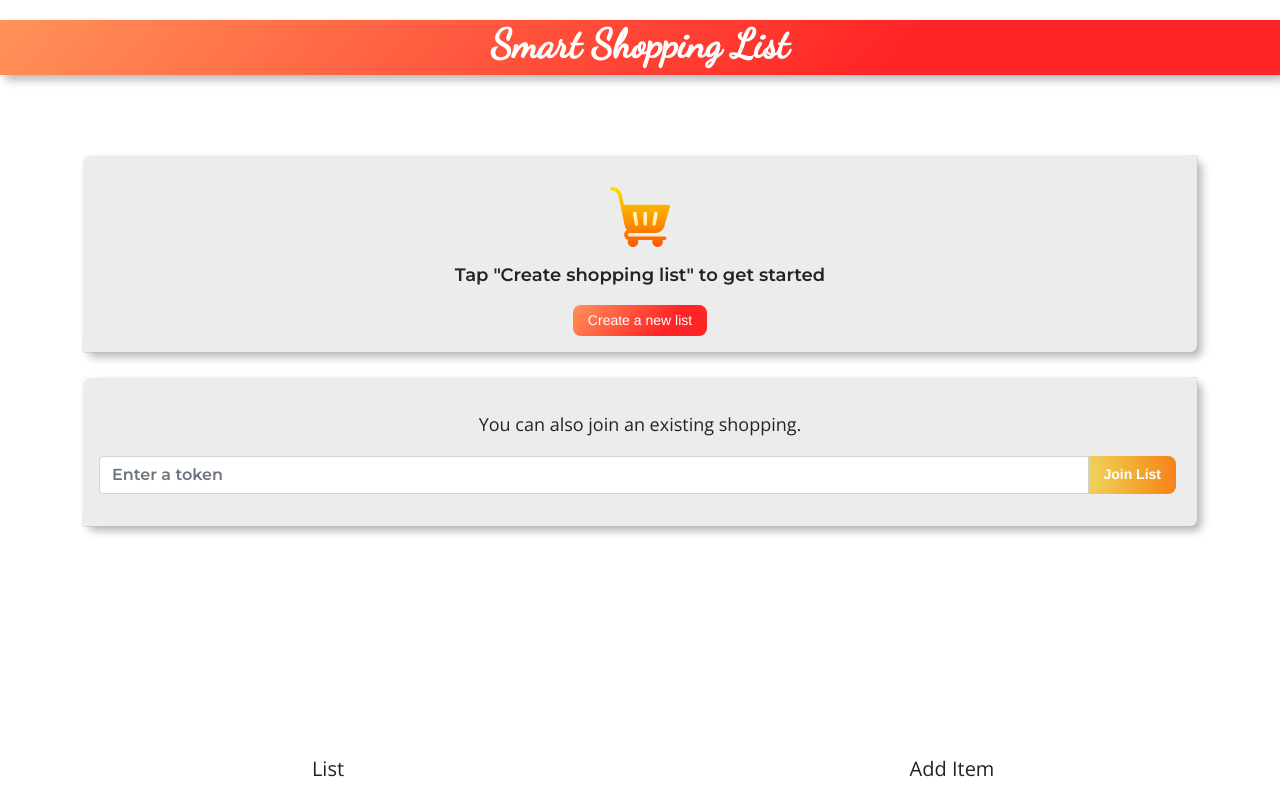
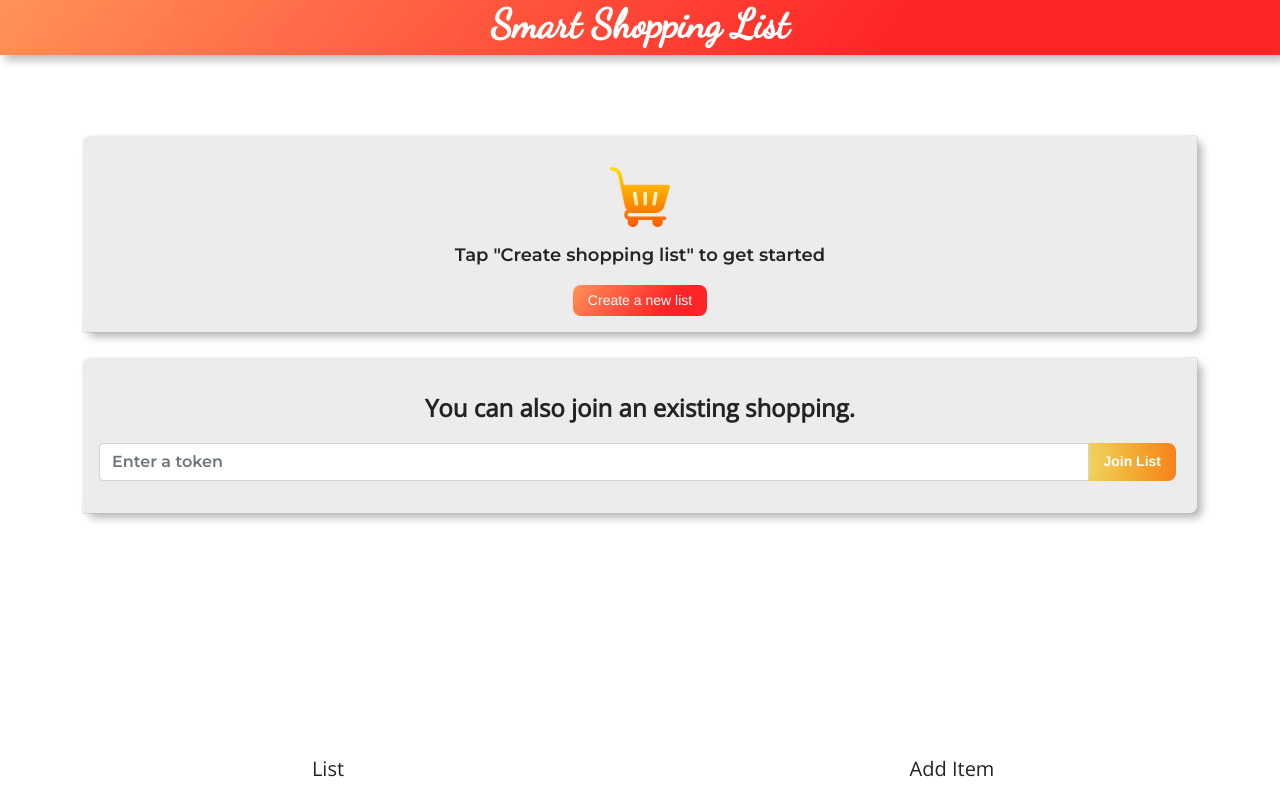
Before and after one commit to the-collab-lab/tcl-18-smart-shopping-list, a React (Create React App) app: page / in a window 1280 px wide. Built offline with nearby package versions, Linux system fonts and the light colour scheme.

Commit message:
Add styles to empty list view

```diff
--- a/src/components/EmptyList/index.jsx
+++ b/src/components/EmptyList/index.jsx
@@ -1,11 +1,14 @@
 import React from 'react';
 import { Link } from 'react-router-dom';
+import 'components/EmptyList/styles.css'
+import bag from 'components/EmptyList/bag.png';
 
 function EmptyList() {
   return (
     <section>
-      <p>Your shopping list is currently empty.</p>
-      <Link to="/add-item">Add Item</Link>
+      <img className="bag" src={bag} alt="bag" />
+      <h3>Your shopping list is currently empty!</h3>
+      <Link className="link-add" to="/add-item">Go ahead and add items to your list</Link>
     </section>
   );
 }
--- /dev/null
+++ b/src/components/EmptyList/styles.css
@@ -0,0 +1,15 @@
+.link-add {
+  font-size: 15px;
+  text-decoration: underline;
+  color: #222326;
+}
+
+.link-add:hover {
+  color: #ff2426;
+}
+
+.bag {
+  width: 80px;
+  height: 80px;
+  margin-bottom: 5px;
+}
--- a/src/index.css
+++ b/src/index.css
@@ -19,17 +19,11 @@ code {
 }
 
 h1 {
-  font-family: 'Open Sans', sans-serif;
-  font-size: 24px;
-  margin: 20px;
-  color: #ff0000;
-}
-
-h1 {
   color: #fff;
   font-size: 40px;
   font-family: 'Dancing Script', cursive;
   font-weight: bold;
+  margin: 0 auto;
 }
 
 h2 {
@@ -39,8 +33,9 @@ h2 {
 
 h3 {
   font-family: 'Open Sans', sans-serif;
-  font-size: 18px;
+  font-size: 24px;
   margin: 20px;
+  font-weight: bold;
 }
 
 h5 {
@@ -102,11 +97,6 @@ input::placeholder {
   cursor: pointer;
 }
 
-.join-list:hover {
-  background-color: #222326;
-  color: #0cc665;
-}
-
 .checkbox {
   margin-right: 10px;
 }
```
Also changed, not shown: src/components/EmptyList/bag.png (added).
